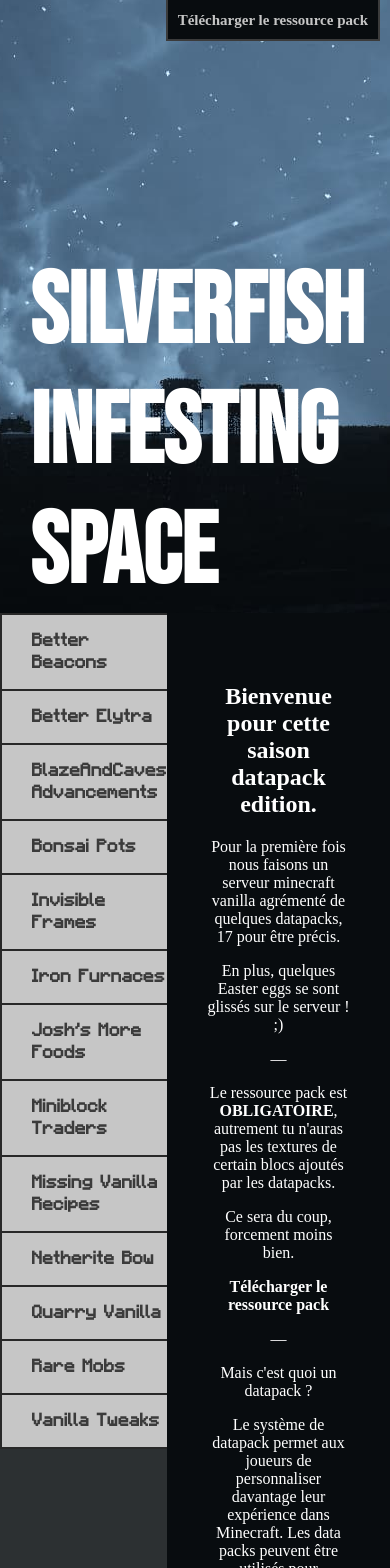
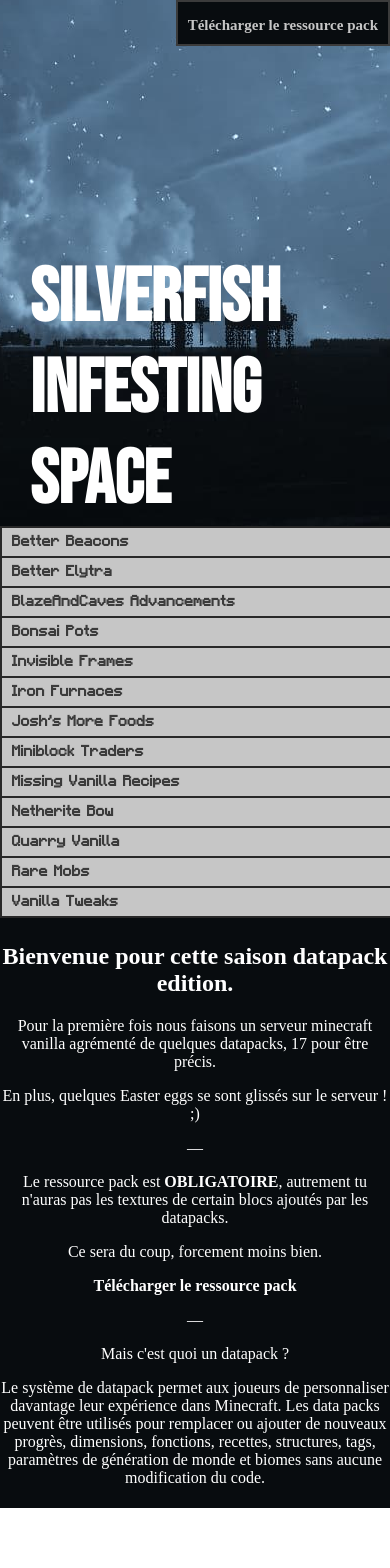
Before and after one commit to Nekall/Silverfish-Space, a React (Create React App) app: page /datapacks in a window 390 px wide. Shown: the top 1568 px of the page. After the commit the page ends 1508 px from the top, so only its background shows below. Built offline with nearby package versions, Linux system fonts and the light colour scheme; a web font is replaced by a local one.

Commit message:
feat: responsive for home page & menu

```diff
--- a/src/style/main.scss
+++ b/src/style/main.scss
@@ -122,7 +122,6 @@ img{
   & a{
     background-color: $light-grey;
     text-decoration: none;
-    font-weight: bold;
     display: grid;
     font-size: 18px;
     color: #3b3b3b;
@@ -309,13 +308,163 @@ img{
 
 //############ RESPONSIVE ##############
 @media only screen and (max-width: 1200px){
+  .container{
+    display: grid;
+    grid-template-columns: 0.4fr 1.6fr;
+    grid-template-rows: 1fr;
+    gap: 0;
+    grid-template-areas: "subnavbar content" "subnavbar content" "subnavbar content";
+    min-height: 80vh;
+  }
+
+  .subnavbar{
+    & a{
+      font-size: 15px;
+      padding: 5px 0 5px 10px;
+      margin: -2px 0 0 0;
+      transition: 0;
+    }
+  }
+}
+
+@media only screen and (max-width: 900px){
+  //Home page
+  h1{
+    font-size: 75px;
+    padding-left: 30px;
+  }
+  .sub-title{
+    margin: 0 0 0 30px;
+  }
+  .details-btn{
+    margin: 30px;
+    font-size: 25px;
+    &:hover{
+      padding-left: 0px;
+    }
+  }
+  //Download btn
+  .btn-download{
+    top: 0;
+    right: 0;
+    padding: 15px 10px 10px 10px;
+  }
+
+  //Menu & Content
+  .container{
+    display: grid;
+    grid-template-columns: 1fr;
+    grid-template-rows: 2fr;
+    grid-template-areas: "subnavbar subnavbar" "content content";
+    min-height: 80vh;
+  }
+
+  .content{
+    padding: 5px 0;
+  }
+
+  .dp-img{
+    width: 100vw;
+  }
 
 }
+
 @media only screen and (max-width: 600px){
+  //Home page
+  .sub-title{
+    margin: 0 0 0 30px;
+  }
+  h1{
+    font-size: 75px;
+    padding-left: 30px;
+  }
+  .details-btn{
+    margin: 30px;
+    font-size: 25px;
+    &:hover{
+      padding-left: 0px;
+    }
+  }
+  //Download btn
+  .btn-download{
+    top: 0;
+    right: 0;
+    padding: 15px 10px 10px 10px;
+  }
+
+  //Menu & Content
+  .container{
+    display: grid;
+    grid-template-columns: 1fr;
+    grid-template-rows: 2fr;
+    grid-template-areas: "subnavbar subnavbar" "content content";
+    min-height: 80vh;
+  }
+
+  .subnavbar{
+    & a{
+      font-size: 15px;
+      padding: 5px 0 5px 10px;
+      margin: -2px 0 0 0;
+      transition: 0;
+    }
+  }
+
+  .content{
+    padding: 5px 0;
+  }
+
+  .dp-img{
+    width: 100vw;
+  }
+}
+
+@media only screen and (max-width: 350px){
+  //Home page
+  h1{
+    font-size: 50px;
+    padding-left: 5px;
+  }
+  .details-btn{
+    margin: 5px;
+    font-size: 25px;
+    &:hover{
+      padding-left: 0px;
+    }
+  }
+  .sub-title{
+    margin: 0 0 0 5px;
+  }
+  //Download btn
+  .btn-download{
+    top: 0;
+    right: 0;
+    padding: 15px 10px 10px 10px;
+  }
+  //Menu & Content
+  .container{
+    display: grid;
+    grid-template-columns: 1fr;
+    grid-template-rows: 2fr;
+    grid-template-areas: "subnavbar subnavbar" "content content";
+    min-height: 80vh;
+  }
+
+  .subnavbar{
+    & a{
+      font-size: 15px;
+      padding: 5px 0 5px 10px;
+      margin: -2px 0 0 0;
+      transition: 0;
+    }
+  }
+
+  .content{
+    padding: 5px 0;
+  }
+
+  .dp-img{
+    width: 100vw;
+  }
 
 }
-@media only screen and (max-width: 350px){
-  h1{
-    font-size: 50px;
-  }
-}
```
